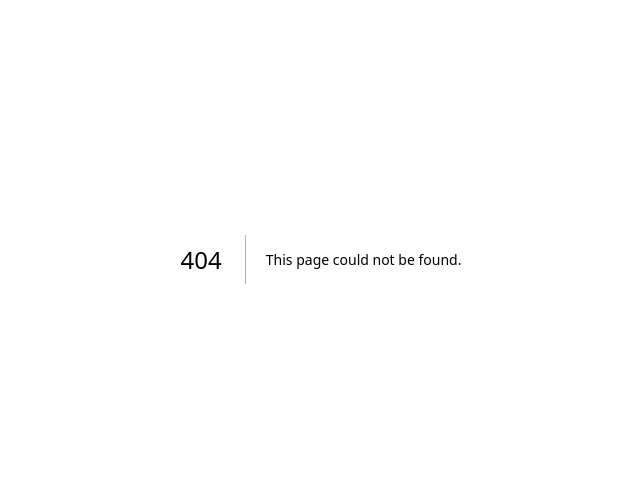
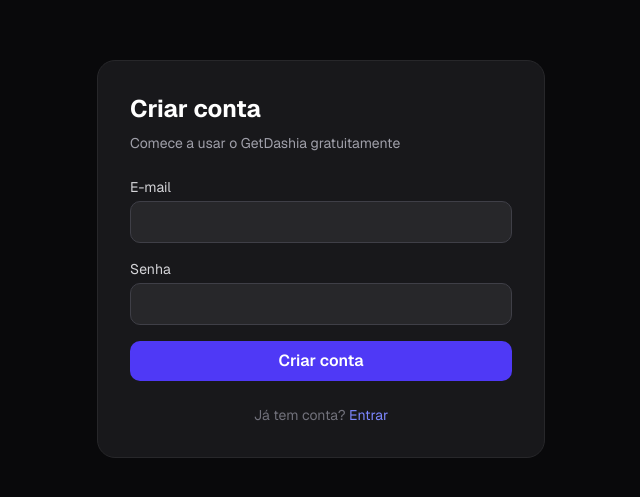
Before and after one commit to LuSan1986/projeto_getdashia, a Next.js app: page /cadastro in a window 1280 px wide. Before the commit this address had no page. Shown: the part 141-638 px from the top of the page, without its empty margins (319-959 px from the left). Built offline with nearby package versions, Linux system fonts and the light colour scheme.

Commit message:
feat(auth): add login, cadastro e dashboard com Supabase Auth

```diff
--- /dev/null
+++ b/middleware.ts
@@ -0,0 +1,41 @@
+import { createServerClient } from '@supabase/ssr'
+import { NextResponse, type NextRequest } from 'next/server'
+
+export async function middleware(request: NextRequest) {
+  let supabaseResponse = NextResponse.next({ request })
+
+  const supabase = createServerClient(
+    process.env.NEXT_PUBLIC_SUPABASE_URL!,
+    process.env.NEXT_PUBLIC_SUPABASE_ANON_KEY!,
+    {
+      cookies: {
+        getAll() {
+          return request.cookies.getAll()
+        },
+        setAll(cookiesToSet) {
+          cookiesToSet.forEach(({ name, value }) =>
+            request.cookies.set(name, value)
+          )
+          supabaseResponse = NextResponse.next({ request })
+          cookiesToSet.forEach(({ name, value, options }) =>
+            supabaseResponse.cookies.set(name, value, options)
+          )
+        },
+      },
+    }
+  )
+
+  const { data: { user } } = await supabase.auth.getUser()
+
+  if (!user && request.nextUrl.pathname.startsWith('/dashboard')) {
+    const url = request.nextUrl.clone()
+    url.pathname = '/login'
+    return NextResponse.redirect(url)
+  }
+
+  return supabaseResponse
+}
+
+export const config = {
+  matcher: ['/dashboard/:path*'],
+}
--- a/package.json
+++ b/package.json
@@ -9,6 +9,7 @@
     "lint": "eslint"
   },
   "dependencies": {
+    "@supabase/ssr": "^0.10.2",
     "@supabase/supabase-js": "^2.105.1",
     "class-variance-authority": "^0.7.1",
     "clsx": "^2.1.1",
--- /dev/null
+++ b/src/app/cadastro/page.tsx
@@ -0,0 +1,97 @@
+'use client'
+
+import { useState } from 'react'
+import { useRouter } from 'next/navigation'
+import { createClient } from '@/lib/supabase-client'
+import Link from 'next/link'
+
+export default function CadastroPage() {
+  const router = useRouter()
+  const [email, setEmail] = useState('')
+  const [senha, setSenha] = useState('')
+  const [erro, setErro] = useState('')
+  const [sucesso, setSucesso] = useState(false)
+  const [carregando, setCarregando] = useState(false)
+
+  async function handleCadastro(e: React.FormEvent) {
+    e.preventDefault()
+    setCarregando(true)
+    setErro('')
+
+    const supabase = createClient()
+    const { error } = await supabase.auth.signUp({ email, password: senha })
+
+    if (error) {
+      setErro('Erro ao criar conta. Tente novamente.')
+      setCarregando(false)
+      return
+    }
+
+    setSucesso(true)
+    setCarregando(false)
+  }
+
+  if (sucesso) {
+    return (
+      <main className="min-h-screen flex items-center justify-center bg-zinc-950 px-4">
+        <div className="w-full max-w-md bg-zinc-900 rounded-2xl p-8 border border-zinc-800 text-center">
+          <h1 className="text-2xl font-bold text-white mb-2">Verifique seu e-mail</h1>
+          <p className="text-zinc-400 text-sm">
+            Enviamos um link de confirmação para <span className="text-white">{email}</span>. Clique no link para ativar sua conta.
+          </p>
+        </div>
+      </main>
+    )
+  }
+
+  return (
+    <main className="min-h-screen flex items-center justify-center bg-zinc-950 px-4">
+      <div className="w-full max-w-md bg-zinc-900 rounded-2xl p-8 border border-zinc-800">
+        <h1 className="text-2xl font-bold text-white mb-2">Criar conta</h1>
+        <p className="text-zinc-400 mb-6 text-sm">Comece a usar o GetDashia gratuitamente</p>
+
+        <form onSubmit={handleCadastro} className="flex flex-col gap-4">
+          <div>
+            <label className="text-sm text-zinc-300 mb-1 block">E-mail</label>
+            <input
+              type="email"
+              value={email}
+              onChange={(e) => setEmail(e.target.value)}
+              required
+              className="w-full bg-zinc-800 border border-zinc-700 rounded-lg px-4 py-2 text-white focus:outline-none focus:border-indigo-500"
+            />
+          </div>
+
+          <div>
+            <label className="text-sm text-zinc-300 mb-1 block">Senha</label>
+            <input
+              type="password"
+              value={senha}
+              onChange={(e) => setSenha(e.target.value)}
+              required
+              minLength={6}
+              className="w-full bg-zinc-800 border border-zinc-700 rounded-lg px-4 py-2 text-white focus:outline-none focus:border-indigo-500"
+            />
+          </div>
+
+          {erro && <p className="text-red-400 text-sm">{erro}</p>}
+
+          <button
+            type="submit"
+            disabled={carregando}
+            className="bg-indigo-600 hover:bg-indigo-500 text-white font-semibold py-2 rounded-lg transition disabled:opacity-50"
+          >
+            {carregando ? 'Criando conta...' : 'Criar conta'}
+          </button>
+        </form>
+
+        <p className="text-zinc-500 text-sm mt-6 text-center">
+          Já tem conta?{' '}
+          <Link href="/login" className="text-indigo-400 hover:underline">
+            Entrar
+          </Link>
+        </p>
+      </div>
+    </main>
+  )
+}
--- /dev/null
+++ b/src/app/dashboard/page.tsx
@@ -0,0 +1,38 @@
+import { createClient } from '@/lib/supabase-server'
+import { redirect } from 'next/navigation'
+
+export default async function DashboardPage() {
+  const supabase = await createClient()
+  const { data: { user } } = await supabase.auth.getUser()
+
+  if (!user) {
+    redirect('/login')
+  }
+
+  async function logout() {
+    'use server'
+    const supabase = await createClient()
+    await supabase.auth.signOut()
+    redirect('/login')
+  }
+
+  return (
+    <main className="min-h-screen bg-zinc-950 flex items-center justify-center px-4">
+      <div className="w-full max-w-md bg-zinc-900 rounded-2xl p-8 border border-zinc-800">
+        <h1 className="text-2xl font-bold text-white mb-2">
+          Bem-vindo ao seu painel
+        </h1>
+        <p className="text-zinc-400 text-sm mb-8">{user.email}</p>
+
+        <form action={logout}>
+          <button
+            type="submit"
+            className="w-full bg-indigo-600 hover:bg-indigo-500 text-white font-semibold py-2 rounded-lg transition"
+          >
+            Sair
+          </button>
+        </form>
+      </div>
+    </main>
+  )
+}
--- /dev/null
+++ b/src/app/login/page.tsx
@@ -0,0 +1,81 @@
+'use client'
+
+import { useState } from 'react'
+import { useRouter } from 'next/navigation'
+import { createClient } from '@/lib/supabase-client'
+import Link from 'next/link'
+
+export default function LoginPage() {
+  const router = useRouter()
+  const [email, setEmail] = useState('')
+  const [senha, setSenha] = useState('')
+  const [erro, setErro] = useState('')
+  const [carregando, setCarregando] = useState(false)
+
+  async function handleLogin(e: React.FormEvent) {
+    e.preventDefault()
+    setCarregando(true)
+    setErro('')
+
+    const supabase = createClient()
+    const { error } = await supabase.auth.signInWithPassword({ email, password: senha })
+
+    if (error) {
+      setErro('E-mail ou senha incorretos.')
+      setCarregando(false)
+      return
+    }
+
+    router.push('/dashboard')
+  }
+
+  return (
+    <main className="min-h-screen flex items-center justify-center bg-zinc-950 px-4">
+      <div className="w-full max-w-md bg-zinc-900 rounded-2xl p-8 border border-zinc-800">
+        <h1 className="text-2xl font-bold text-white mb-2">Entrar</h1>
+        <p className="text-zinc-400 mb-6 text-sm">Acesse seu painel GetDashia</p>
+
+        <form onSubmit={handleLogin} className="flex flex-col gap-4">
+          <div>
+            <label className="text-sm text-zinc-300 mb-1 block">E-mail</label>
+            <input
+              type="email"
+              value={email}
+              onChange={(e) => setEmail(e.target.value)}
+              required
+              className="w-full bg-zinc-800 border border-zinc-700 rounded-lg px-4 py-2 text-white focus:outline-none focus:border-indigo-500"
+            />
+          </div>
+
+          <div>
+            <label className="text-sm text-zinc-300 mb-1 block">Senha</label>
+            <input
+              type="password"
+              value={senha}
+              onChange={(e) => setSenha(e.target.value)}
+              required
+              className="w-full bg-zinc-800 border border-zinc-700 rounded-lg px-4 py-2 text-white focus:outline-none focus:border-indigo-500"
+            />
+          </div>
+
+          {erro && <p className="text-red-400 text-sm">{erro}</p>}
+
+          <button
+            type="submit"
+            disabled={carregando}
+            className="bg-indigo-600 hover:bg-indigo-500 text-white font-semibold py-2 rounded-lg transition disabled:opacity-50"
+          >
+            {carregando ? 'Entrando...' : 'Entrar'}
+          </button>
+        </form>
+
+        <p className="text-zinc-500 text-sm mt-6 text-center">
+          Não tem conta?{' '}
+          <Link href="/cadastro" className="text-indigo-400 hover:underline">
+            Cadastre-se
+          </Link>
+        </p>
+      </div>
+    </main>
+  )
+}
--- /dev/null
+++ b/src/lib/supabase-client.ts
@@ -0,0 +1,8 @@
+import { createBrowserClient } from '@supabase/ssr'
+
+export function createClient() {
+  return createBrowserClient(
+    process.env.NEXT_PUBLIC_SUPABASE_URL!,
+    process.env.NEXT_PUBLIC_SUPABASE_ANON_KEY!
+  )
+}
--- /dev/null
+++ b/src/lib/supabase-server.ts
@@ -0,0 +1,25 @@
+import { createServerClient } from '@supabase/ssr'
+import { cookies } from 'next/headers'
+
+export async function createClient() {
+  const cookieStore = await cookies()
+
+  return createServerClient(
+    process.env.NEXT_PUBLIC_SUPABASE_URL!,
+    process.env.NEXT_PUBLIC_SUPABASE_ANON_KEY!,
+    {
+      cookies: {
+        getAll() {
+          return cookieStore.getAll()
+        },
+        setAll(cookiesToSet) {
+          try {
+            cookiesToSet.forEach(({ name, value, options }) =>
+              cookieStore.set(name, value, options)
+            )
+          } catch {}
+        },
+      },
+    }
+  )
+}
```
Also changed, not shown: 1 other file (tests, documents, lock files or other folders).
